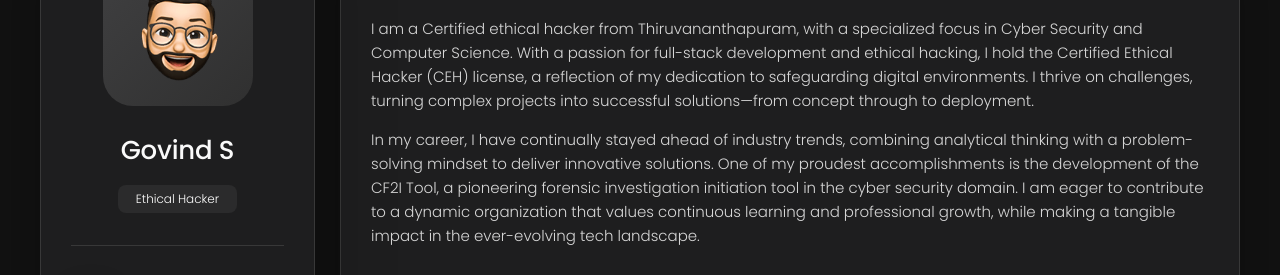
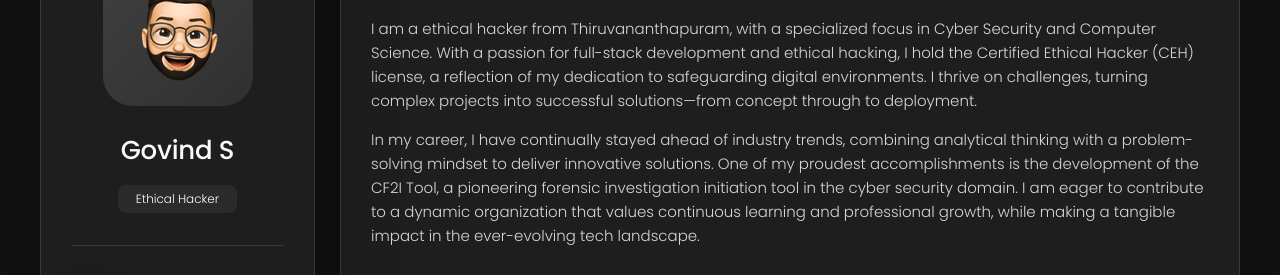
Before and after one commit to Govindsunil/Portfolio, a plain HTML site: page index.html in a window 1280 px wide. Shown: the part 162-437 px from the top of the page. Drawn offline with Linux system fonts and the light colour scheme.

Commit message:
edited the index

```diff
--- a/index.html
+++ b/index.html
@@ -185,13 +185,13 @@
 
           <section class="about-text">
             <p>
-              I am a Certified ethical hacker from Thiruvananthapuram, with a
-              specialized focus in Cyber Security and Computer Science. With a
-              passion for full-stack development and ethical hacking, I hold the
-              Certified Ethical Hacker (CEH) license, a reflection of my
-              dedication to safeguarding digital environments. I thrive on
-              challenges, turning complex projects into successful
-              solutions—from concept through to deployment.
+              I am a ethical hacker from Thiruvananthapuram, with a specialized
+              focus in Cyber Security and Computer Science. With a passion for
+              full-stack development and ethical hacking, I hold the Certified
+              Ethical Hacker (CEH) license, a reflection of my dedication to
+              safeguarding digital environments. I thrive on challenges, turning
+              complex projects into successful solutions—from concept through to
+              deployment.
             </p>
 
             <p>
@@ -306,7 +306,7 @@
           <section class="resumebox" data-resumebox>
             <figure>
               <embed
-                src=".\assets\Govind S .pdf"
+                src=".\assets\Govind s .pdf"
                 width="836"
                 height="374"
                 type="application/pdf"
```
